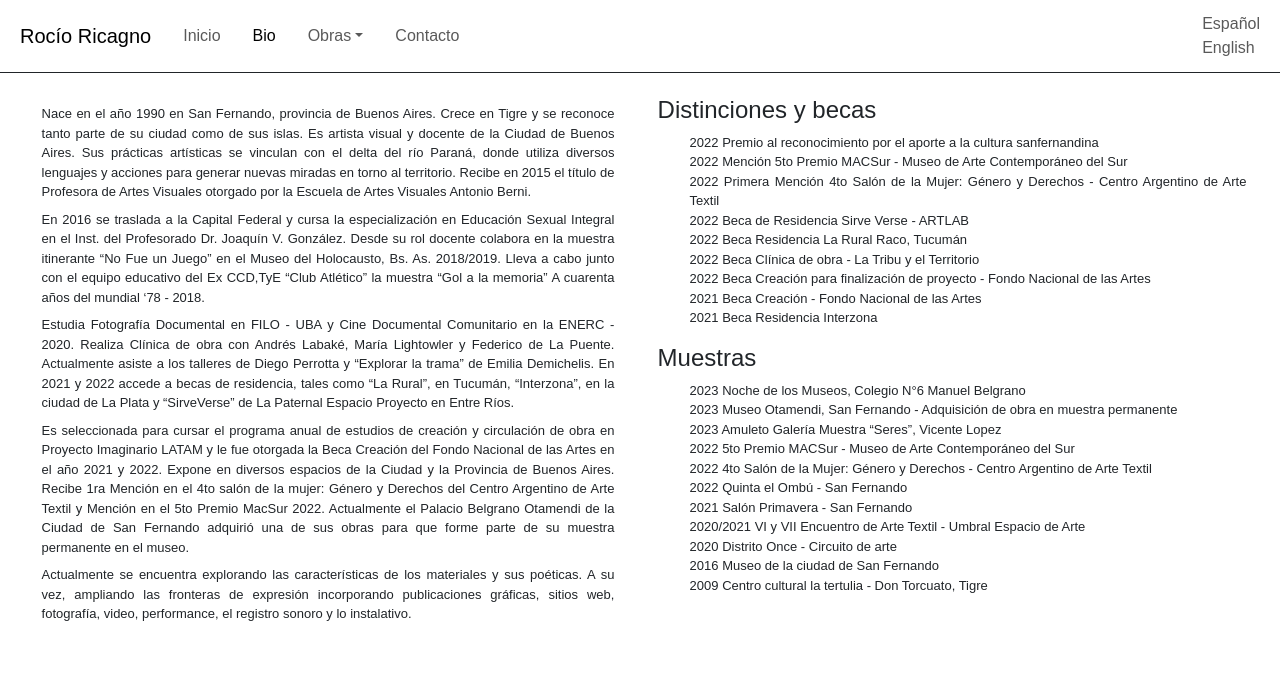
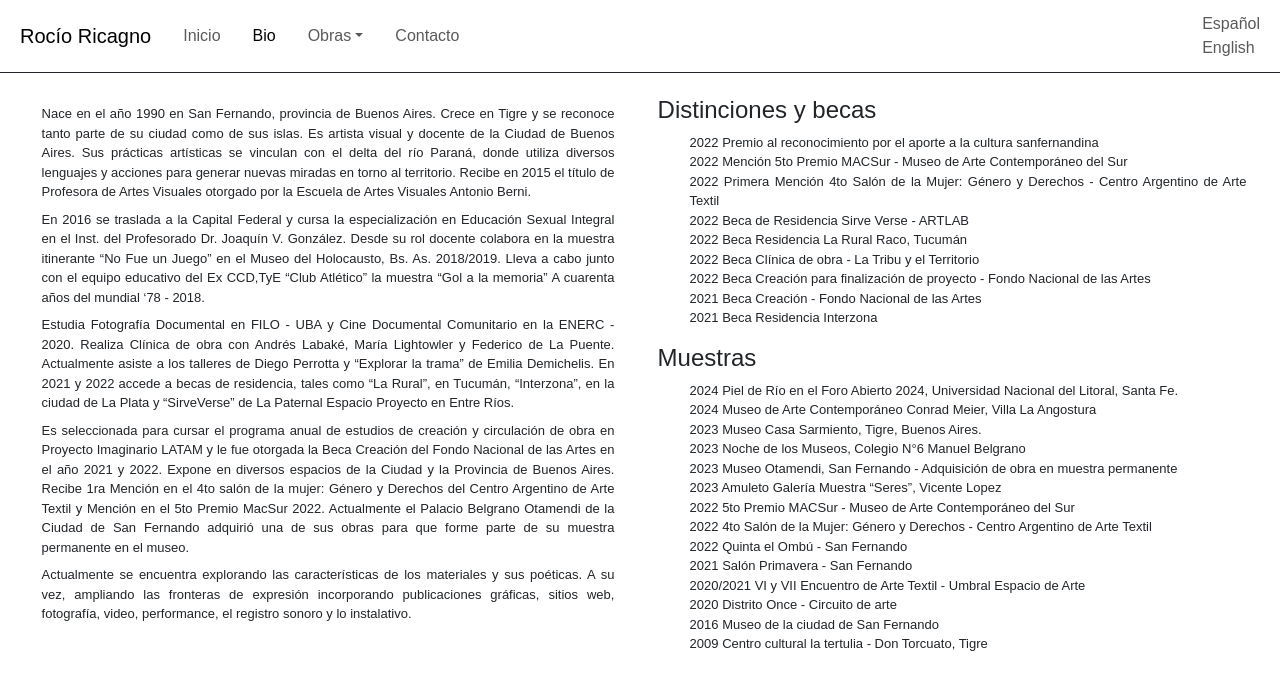
Before and after one commit to i-bruno/rocioricagno, a React (Vite) app: page /bio in a window 1280 px wide. Shown: the top 690 px of the page. Built offline with nearby package versions, Linux system fonts and the light colour scheme.

Commit message:
Se actualizó la bio

```diff
--- a/src/components/Bio/Bio.jsx
+++ b/src/components/Bio/Bio.jsx
@@ -59,6 +59,15 @@ const Bio = () => {
                         Muestras
                     </h4>
                         <ul>
+                            <li>
+                                2024 Piel de Río en el Foro Abierto 2024, Universidad Nacional del Litoral, Santa Fe.
+                            </li>
+                            <li>
+                                2024 Museo de Arte Contemporáneo Conrad Meier, Villa La Angostura
+                            </li>
+                            <li>
+                                2023 Museo Casa Sarmiento, Tigre, Buenos Aires.
+                            </li>
                             <li>
                                 2023 Noche de los Museos, Colegio N°6 Manuel Belgrano
                             </li>
```
